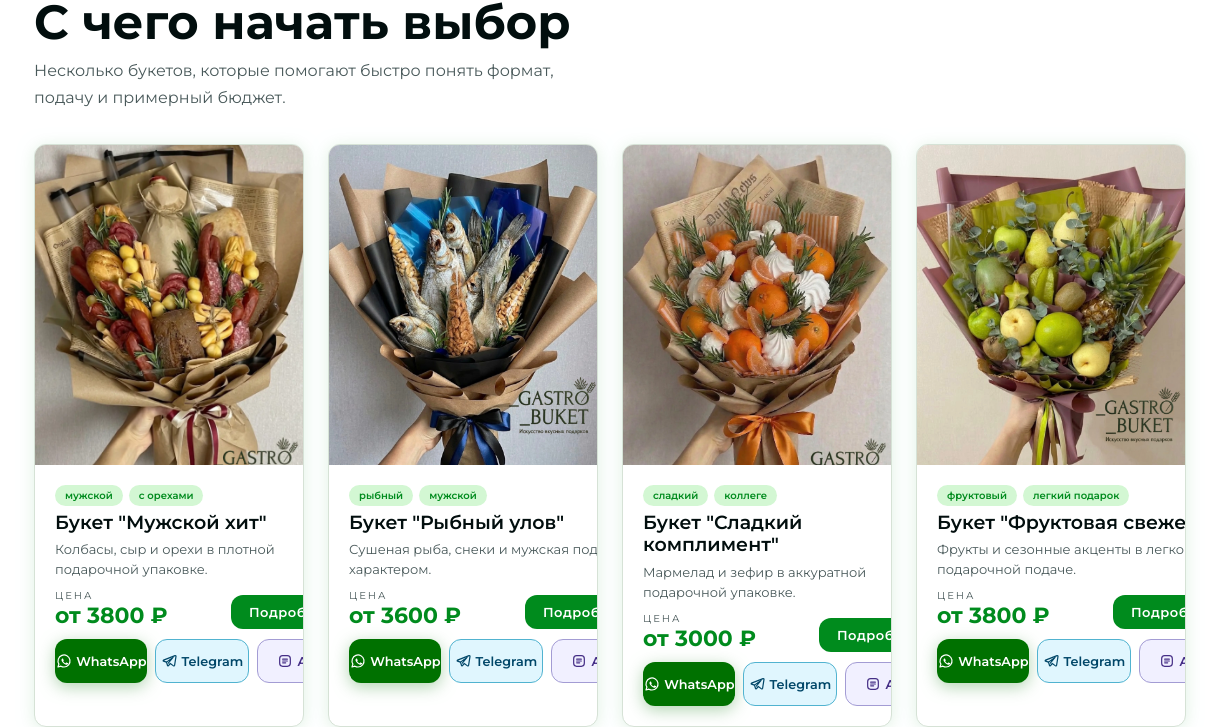
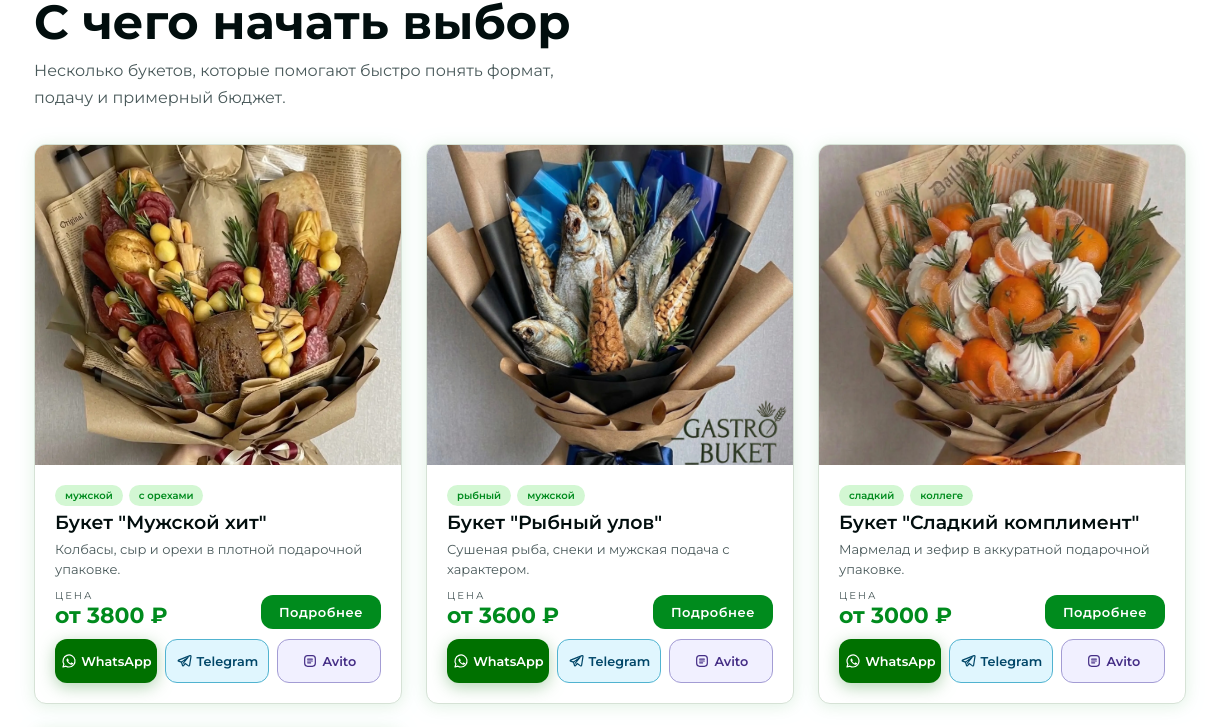
Before and after one commit to tequilex/buket, a Next.js app: page /catalog in a window 1536 px wide. Shown: the part 575-1302 px from the top of the page, without its empty margins (158-1377 px from the left). Built offline with nearby package versions, Linux system fonts and the light colour scheme; no server answers.

Commit message:
change column

```diff
--- a/src/app/internal-page.module.scss
+++ b/src/app/internal-page.module.scss
@@ -283,6 +283,6 @@
 
 @media (min-width: 1536px) {
   .bouquetGridDense {
-    grid-template-columns: repeat(4, minmax(0, 1fr));
+    grid-template-columns: repeat(3, minmax(0, 1fr));
   }
 }
```
